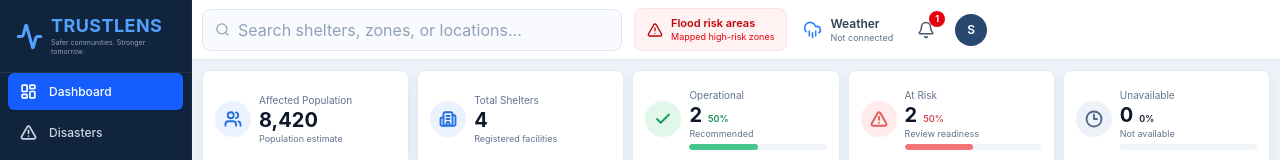
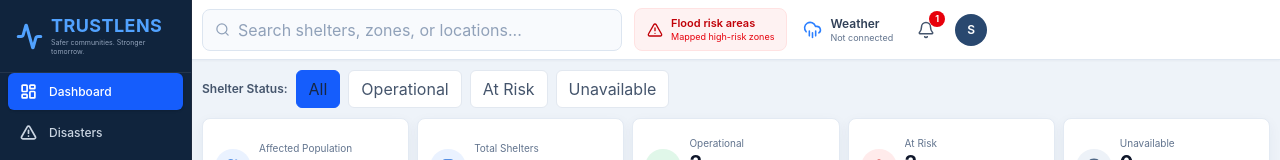
Before and after one commit to siddhimudgal24/TRUSTLENS, a React (Vite) app in the folder frontend/: page / in a window 1280 px wide. Shown: the top 160 px of the page. Built offline with nearby package versions, Linux system fonts and the light colour scheme; the HTML template or start-up script is replaced by a standard one.

Commit message:
Add shelter status filter to dashboard

```diff
--- a/frontend/src/pages/Dashboard.tsx
+++ b/frontend/src/pages/Dashboard.tsx
@@ -7,7 +7,7 @@
   ShieldCheck,
   Users,
 } from "lucide-react";
-import type { ReactNode } from "react";
+import { useState, type ReactNode } from "react";
 import { Cell, Pie, PieChart, ResponsiveContainer, Tooltip } from "recharts";
 import LiveShelterMap from "../components/map/LiveShelterMap";
 import { useShelterStore } from "../store/shelterStore";
@@ -19,22 +19,51 @@
   const shelters = useShelterStore((state) => state.shelters);
   const selectedShelter = useShelterStore((state) => state.selectedShelter);
   const selectShelter = useShelterStore((state) => state.selectShelter);
-  const displayedShelter = selectedShelter ?? shelters[0];
+ type ShelterFilter = "all" | "operational" | "at-risk" | "unavailable";
 
-  const operational = shelters.filter(
+const [statusFilter, setStatusFilter] = useState<ShelterFilter>("all");
+
+const filteredShelters = shelters.filter((shelter) => {
+  switch (statusFilter) {
+    case "operational":
+      return shelter.status === "recommended";
+    case "at-risk":
+      return (
+        shelter.status === "conditional" ||
+        shelter.status === "avoid"
+      );
+    case "unavailable":
+      return shelter.status === "unavailable";
+    default:
+      return true;
+  }
+});
+
+const displayedShelter =
+  filteredShelters.find(
+    (shelter) => shelter.id === selectedShelter?.id
+  ) ?? filteredShelters[0];
+
+ const operational = filteredShelters.filter(
   (shelter) => shelter.status === "recommended"
 ).length;
-  const atRisk = shelters.filter(
+
+const atRisk = filteredShelters.filter(
   (shelter) =>
-      shelter.status === "conditional" || shelter.status === "avoid"
+    shelter.status === "conditional" ||
+    shelter.status === "avoid"
 ).length;
-  const unavailable = shelters.filter(
+
+const unavailable = filteredShelters.filter(
   (shelter) => shelter.status === "unavailable"
 ).length;
-  const averageReadiness = shelters.length
+
+const averageReadiness = filteredShelters.length
   ? Math.round(
-        shelters.reduce((total, shelter) => total + shelter.readiness, 0) /
-          shelters.length
+      filteredShelters.reduce(
+        (total, shelter) => total + shelter.readiness,
+        0
+      ) / filteredShelters.length
     )
   : 0;
 
@@ -48,7 +77,7 @@
     },
     {
       label: "Total Shelters",
-      value: shelters.length.toString(),
+     value: filteredShelters.length.toString(),
       note: "Registered facilities",
       icon: Building2,
       color: "blue",
@@ -59,8 +88,8 @@
       note: "Recommended",
       icon: Check,
       color: "green",
-      percent: shelters.length
-        ? Math.round((operational / shelters.length) * 100)
+     percent: filteredShelters.length
+  ? Math.round((operational / filteredShelters.length) * 100)
   : 0,
     },
     {
@@ -69,8 +98,8 @@
       note: "Review readiness",
       icon: AlertTriangle,
       color: "red",
-      percent: shelters.length
-        ? Math.round((atRisk / shelters.length) * 100)
+     percent: filteredShelters.length
+  ? Math.round((atRisk / filteredShelters.length) * 100)
   : 0,
     },
     {
@@ -79,8 +108,8 @@
       note: "Not available",
       icon: Clock3,
       color: "slate",
-      percent: shelters.length
-        ? Math.round((unavailable / shelters.length) * 100)
+     percent: filteredShelters.length
+  ? Math.round((unavailable / filteredShelters.length) * 100)
   : 0,
     },
   ];
@@ -93,6 +122,35 @@
 
   return (
     <div className="dashboard-page space-y-2.5 text-slate-900">
+      <section
+  aria-label="Filter shelters by status"
+  className="flex flex-wrap items-center gap-2"
+>
+  <span className="text-xs font-semibold text-slate-600">
+    Shelter Status:
+  </span>
+
+  {[
+    { label: "All", value: "all" },
+    { label: "Operational", value: "operational" },
+    { label: "At Risk", value: "at-risk" },
+    { label: "Unavailable", value: "unavailable" },
+  ].map((option) => (
+    <button
+      key={option.value}
+      type="button"
+      aria-pressed={statusFilter === option.value}
+      onClick={() => setStatusFilter(option.value as ShelterFilter)}
+      className={`rounded-md border px-3 py-1.5 text-xs font-medium transition-colors ${
+        statusFilter === option.value
+          ? "border-blue-600 bg-blue-600 text-white"
+          : "border-slate-200 bg-white text-slate-600 hover:bg-slate-50"
+      }`}
+    >
+      {option.label}
+    </button>
+  ))}
+</section>
       <h1 className="sr-only">Emergency Response Dashboard</h1>
       <section
         aria-label="Emergency response metrics"
@@ -181,7 +239,7 @@
               </ResponsiveContainer>
               <div className="pointer-events-none absolute inset-0 flex flex-col items-center justify-center">
                 <span className="text-base font-bold text-slate-900">
-                  {shelters.length}
+                 {filteredShelters.length}
                 </span>
                 <span className="text-[8px] text-slate-500">Total shelters</span>
               </div>
```
Lines whose indentation alone changed are shown as unchanged.
